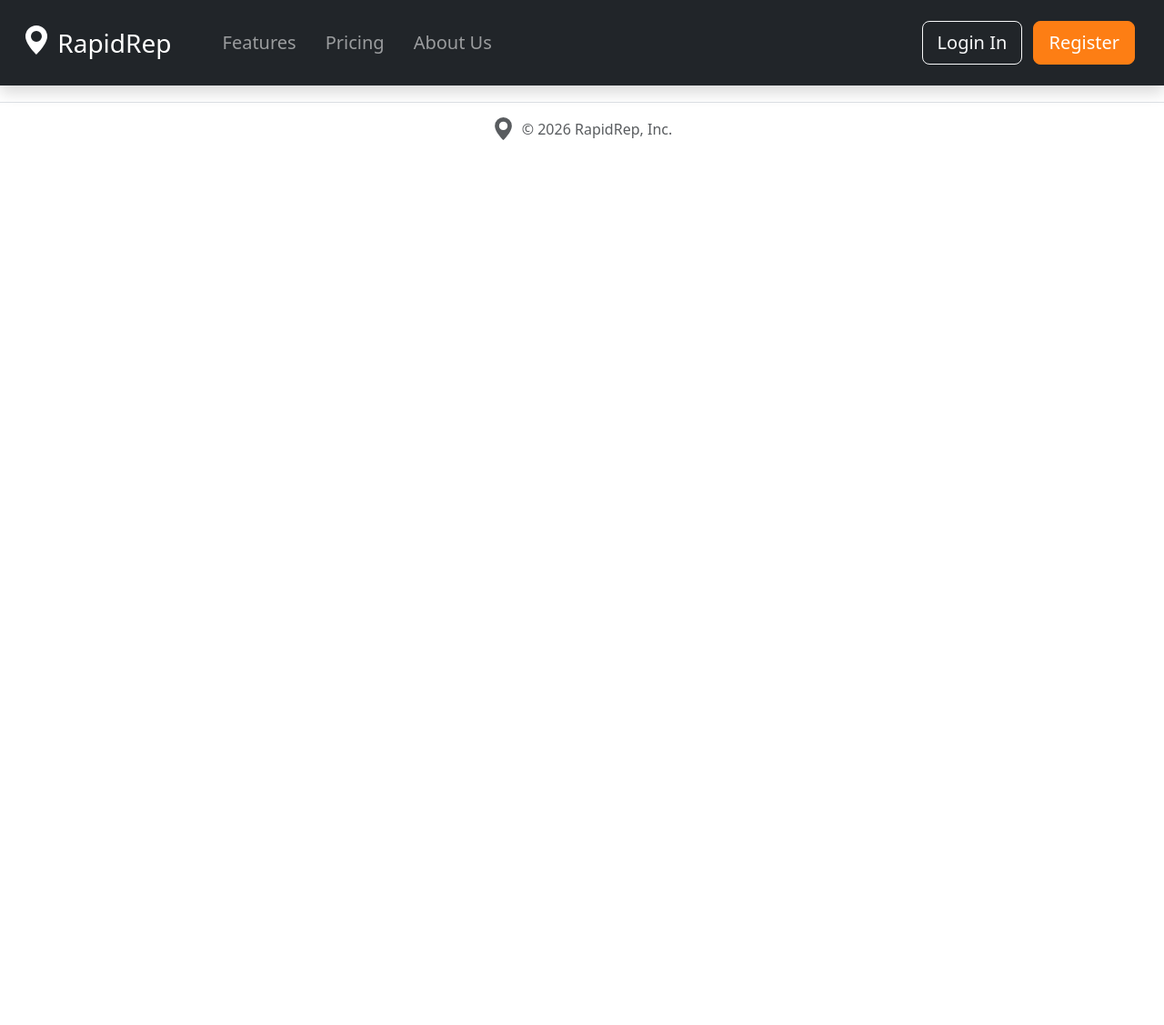
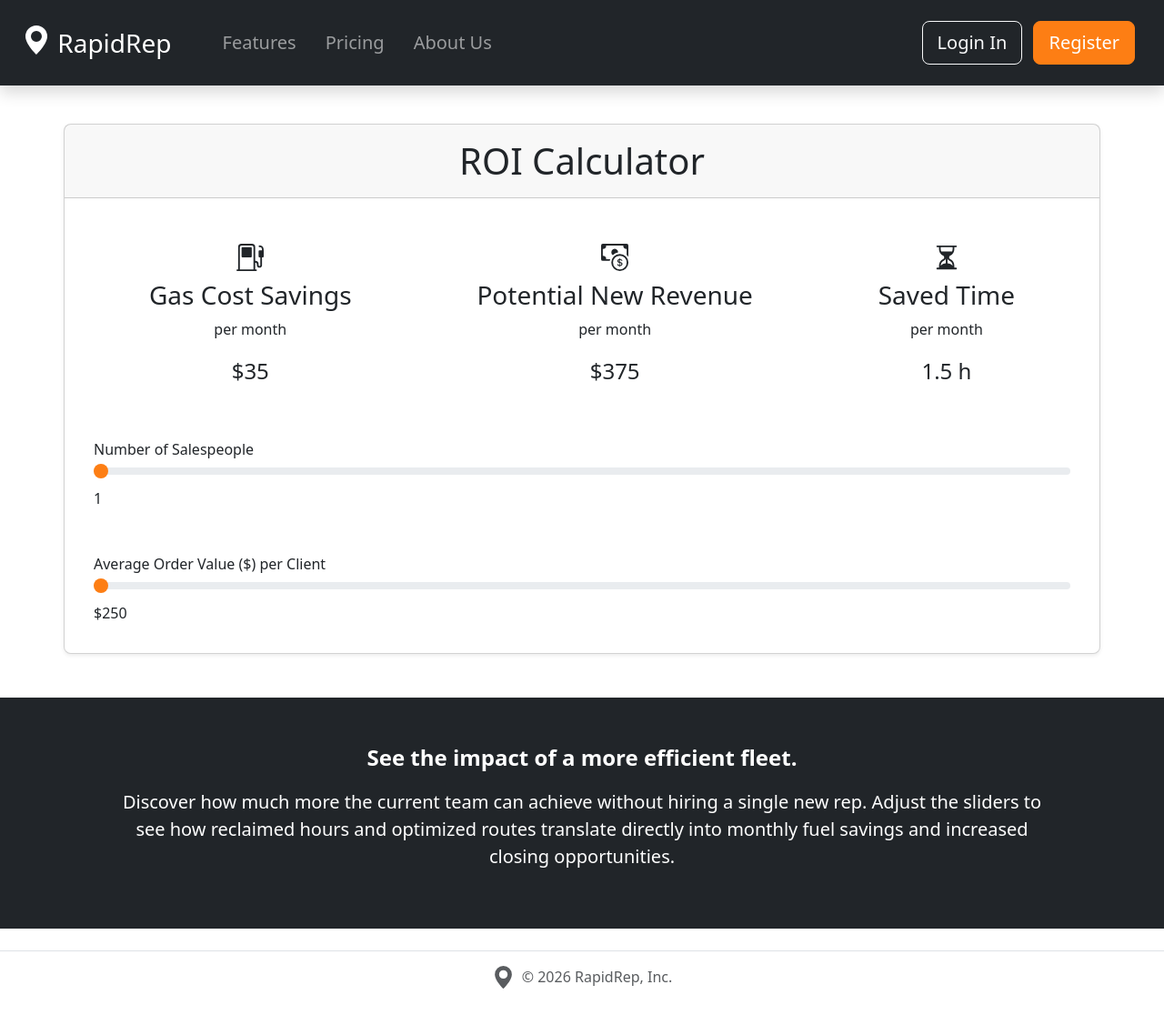
Before and after one commit to dpt-hub/CS50_final_project, a Flask app: page /features in a window 1280 px wide. Shown: the whole page at 91% size. Before the commit the page ends 154 px from the top, so only its background shows below. Run offline with Flask 3, Linux system fonts and the light colour scheme.

Commit message:
Implemented a ROI Calculator in (features.html)

```diff
--- /dev/null
+++ b/app/static/roicalculator.js
@@ -0,0 +1,35 @@
+let investmentCalculator = () => {
+
+    // Grab relevant variables from features.html
+    // Input variables
+    let salespeopleInput = document.querySelector('#salespeopleInput');
+    let aovInput = document.querySelector('#aovInput');
+    // Output variables
+    let salespeopleOutput = document.querySelector('#salespeopleOutput');
+    let aovOutput = document.querySelector('#aovOutput');
+    let gasSavingsOutput = document.querySelector('#gasSavings');
+    let newRevenueOutput = document.querySelector('#newRevenue');
+    let savedTimeOutput = document.querySelector('#timeSaved');
+
+    // Set default values
+    salespeopleOutput.textContent = salespeopleInput.value;
+    gasSavingsOutput.textContent =  `$${salespeopleInput.value * 35}`;
+    savedTimeOutput.textContent = `${salespeopleInput.value * 1.5} h`
+    newRevenueOutput.textContent = `$${salespeopleInput.value * 1.5 * aovInput.value}`
+
+    // Implementing changes into output values
+    salespeopleInput.addEventListener('input', () => {
+        salespeopleOutput.textContent = `${salespeopleInput.value}`;
+        gasSavingsOutput.textContent =  `$${salespeopleInput.value * 35}`;
+        savedTimeOutput.textContent = `${salespeopleInput.value * 1.5} h`;
+        newRevenueOutput.textContent = `$${salespeopleInput.value * 1.5 * aovInput.value}`;
+    });
+
+    aovOutput.textContent = `$${aovInput.value}`;
+    aovInput.addEventListener('input', () => {
+        aovOutput.textContent = `$${aovInput.value}`;
+        newRevenueOutput.textContent = `$${salespeopleInput.value * 1.5 * aovInput.value}`;
+    });
+}
+
+investmentCalculator();
--- a/app/static/style.css
+++ b/app/static/style.css
@@ -74,5 +74,18 @@
     --bs-accordion-body-padding-x: 1.25rem;
     --bs-accordion-body-padding-y: 1rem;
     --bs-accordion-active-color: rgba(31, 14, 0, 0.678);
-    --bs-accordion-active-bg: rgba(253, 126, 20, 0.25);
+    --bs-accordion-active-bg: rgba(255, 115, 0, 0.25);
 }
+
+input[type="range"]::-webkit-slider-thumb {
+    background-color: #fd7e14;
+}
+
+input[type="range"]:active::-webkit-slider-thumb {
+    background-color: #fd7d1459;
+    outline: 4px solid #ffb578d3;
+}
+
+input[type="range"]:focus::-webkit-slider-thumb {
+    outline: 4px solid #ffb578d3;
+}
--- a/app/templates/home/features.html
+++ b/app/templates/home/features.html
@@ -1,4 +1,60 @@
 {% extends "/home/base.html" %}
 {% block content %}
 
+    <div class="card mb-4 rounded-3 shadow-sm container text-center mt-5 max p-0">
+        <div class="card-header py-3">
+                <h2 class="my-0 display-6 fw-normal">ROI Calculator</h2>
+        </div>
+        <div class="container d-flex justify-content-around mt-3 p-4">
+            <div class="fs-3">
+                <svg xmlns="http://www.w3.org/2000/svg" width="30" fill="currentColor" class="bi bi-fuel-pump" viewBox="0 0 16 16">
+                    <path d="M3 2.5a.5.5 0 0 1 .5-.5h5a.5.5 0 0 1 .5.5v5a.5.5 0 0 1-.5.5h-5a.5.5 0 0 1-.5-.5z"/>
+                    <path d="M1 2a2 2 0 0 1 2-2h6a2 2 0 0 1 2 2v8a2 2 0 0 1 2 2v.5a.5.5 0 0 0 1 0V8h-.5a.5.5 0 0 1-.5-.5V4.375a.5.5 0 0 1 .5-.5h1.495c-.011-.476-.053-.894-.201-1.222a.97.97 0 0 0-.394-.458c-.184-.11-.464-.195-.9-.195a.5.5 0 0 1 0-1q.846-.002 1.412.336c.383.228.634.551.794.907.295.655.294 1.465.294 2.081v3.175a.5.5 0 0 1-.5.501H15v4.5a1.5 1.5 0 0 1-3 0V12a1 1 0 0 0-1-1v4h.5a.5.5 0 0 1 0 1H.5a.5.5 0 0 1 0-1H1zm9 0a1 1 0 0 0-1-1H3a1 1 0 0 0-1 1v13h8z"/>
+                </svg>
+                <h3 class="mt-2">Gas Cost Savings</h3>
+                <p class="fs-6">per month</p>
+                <p class="fs-4" id="gasSavings">$X</p>
+            </div>
+            <div class="fs-3">
+                <svg xmlns="http://www.w3.org/2000/svg" width="30" fill="currentColor" class="bi bi-cash-coin" viewBox="0 0 16 16">
+                    <path fill-rule="evenodd" d="M11 15a4 4 0 1 0 0-8 4 4 0 0 0 0 8m5-4a5 5 0 1 1-10 0 5 5 0 0 1 10 0"/>
+                    <path d="M9.438 11.944c.047.596.518 1.06 1.363 1.116v.44h.375v-.443c.875-.061 1.386-.529 1.386-1.207 0-.618-.39-.936-1.09-1.1l-.296-.07v-1.2c.376.043.614.248.671.532h.658c-.047-.575-.54-1.024-1.329-1.073V8.5h-.375v.45c-.747.073-1.255.522-1.255 1.158 0 .562.378.92 1.007 1.066l.248.061v1.272c-.384-.058-.639-.27-.696-.563h-.668zm1.36-1.354c-.369-.085-.569-.26-.569-.522 0-.294.216-.514.572-.578v1.1zm.432.746c.449.104.655.272.655.569 0 .339-.257.571-.709.614v-1.195z"/>
+                    <path d="M1 0a1 1 0 0 0-1 1v8a1 1 0 0 0 1 1h4.083q.088-.517.258-1H3a2 2 0 0 0-2-2V3a2 2 0 0 0 2-2h10a2 2 0 0 0 2 2v3.528c.38.34.717.728 1 1.154V1a1 1 0 0 0-1-1z"/>
+                    <path d="M9.998 5.083 10 5a2 2 0 1 0-3.132 1.65 6 6 0 0 1 3.13-1.567"/>
+                </svg>
+                <h3 class="mt-2">Potential New Revenue</h3>
+                <p class="fs-6">per month</p>
+                <p class="fs-4" id="newRevenue">$X</p>
+            </div>
+            <div class="fs-3">
+                <svg xmlns="http://www.w3.org/2000/svg" width="30" fill="currentColor" class="bi bi-hourglass-split" viewBox="0 0 16 16">
+                    <path d="M2.5 15a.5.5 0 1 1 0-1h1v-1a4.5 4.5 0 0 1 2.557-4.06c.29-.139.443-.377.443-.59v-.7c0-.213-.154-.451-.443-.59A4.5 4.5 0 0 1 3.5 3V2h-1a.5.5 0 0 1 0-1h11a.5.5 0 0 1 0 1h-1v1a4.5 4.5 0 0 1-2.557 4.06c-.29.139-.443.377-.443.59v.7c0 .213.154.451.443.59A4.5 4.5 0 0 1 12.5 13v1h1a.5.5 0 0 1 0 1zm2-13v1c0 .537.12 1.045.337 1.5h6.326c.216-.455.337-.963.337-1.5V2zm3 6.35c0 .701-.478 1.236-1.011 1.492A3.5 3.5 0 0 0 4.5 13s.866-1.299 3-1.48zm1 0v3.17c2.134.181 3 1.48 3 1.48a3.5 3.5 0 0 0-1.989-3.158C8.978 9.586 8.5 9.052 8.5 8.351z"/>
+                </svg>
+                <h3 class="mt-2">Saved Time</h3>
+                <p class="fs-6">per month</p>
+                <p class="fs-4" id="timeSaved">X</p>
+            </div>
+        </div>
+        <form class="text-start">
+            <div class="p-3 m-3 mt-0">
+                <label for="salespeopleInput">Number of Salespeople</label>
+                <input type="range" class="form-range" name="salespeople" min="1" max="30" value="1" step="1.0" id="salespeopleInput">
+                <output name="result" for="salespeopleInput" id="salespeopleOutput">0</output>
+            </div>
+            <div class="p-3 m-3">
+                <label for="aovInput">Average Order Value ($) per Client</label>
+                <input type="range" class="form-range" name="aov" min="250" max="5000" step="250" value="250" id="aovInput">
+                <output name="result" for="aovInput" id="aovOutput">$100</output>
+            </div>
+        </form>
+    </div>
+    <div class="text-center bg-dark mt-5">
+        <div class="container p-5">
+            <p class="fs-4 text-white"><strong>See the impact of a more efficient fleet.</strong></p>
+            <p class="fs-5 text-white">Discover how much more the current team can achieve without hiring a single new rep. Adjust the sliders to see how reclaimed hours and optimized routes translate directly into monthly fuel savings and increased closing opportunities.</p>
+        </div>
+    </div>
 {% endblock %}
+{% block jsscripts %}
+    <script src="{{ url_for('static', filename='roicalculator.js')}}"></script>
+{% endblock %}
```
